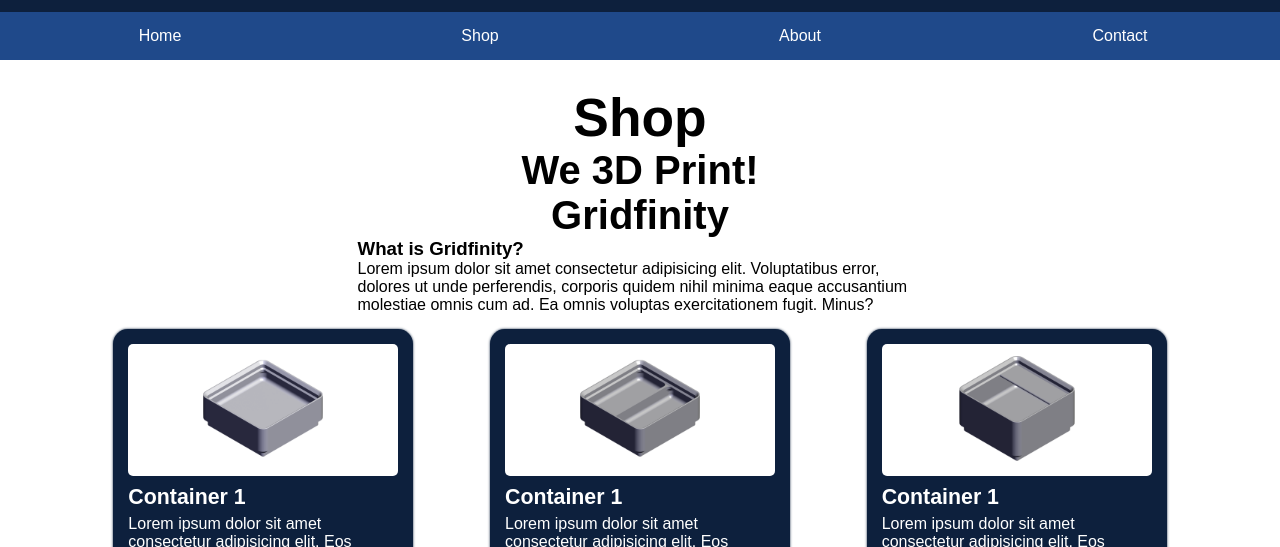
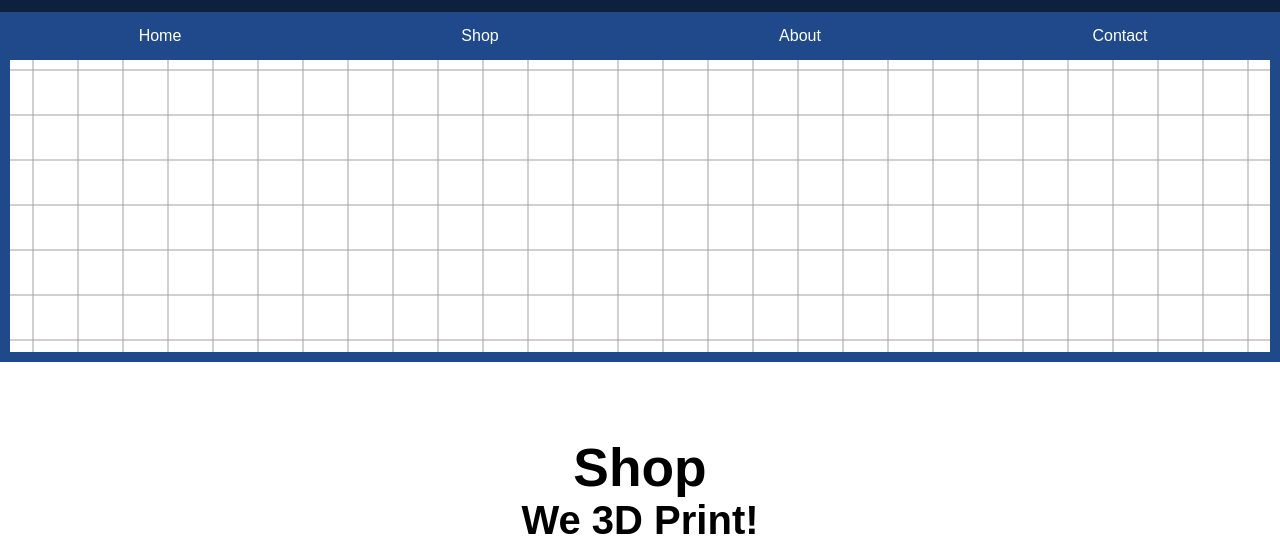
Before and after one commit to jptengineering/jptengineering.github.io, a plain HTML site: page shop.html in a window 1280 px wide. Shown: the part 253-800 px from the top of the page. Drawn offline with Linux system fonts and the light colour scheme.

Commit message:
Banner css

```diff
--- a/style.css
+++ b/style.css
@@ -68,15 +68,13 @@ nav a{
 
 #banner{
     width: 100%;
-}
-
-#banner img{
-    width: 100%;
     height: 350px;
     border: 10px solid #1f498a;
     border-top: none;
-    object-fit: fill;
-    background-size: auto;
+    background-position: center;
+    background-image: linear-gradient(#a0a0a0 1px, transparent 1px),
+                      linear-gradient(to right, #a0a0a0 1px, #ffffff 1px);
+    background-size: 45px 45px;
 }
 
 main{
```
Also changed, not shown: shop.html (+0 -1 lines).
